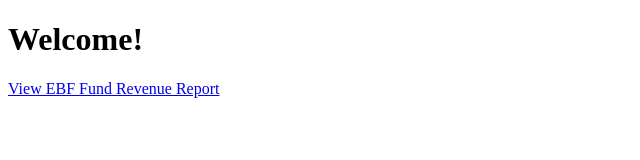
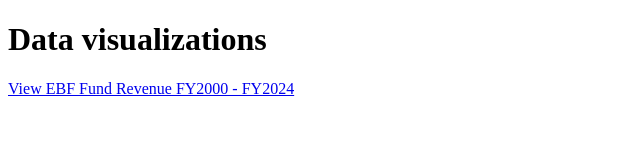
Before and after one commit to cpoulo2/cpoulo2.github.io, a plain HTML site: page index.html in a window 1280 px wide. Shown: the whole page, without its empty margins (0-640 px from the left). Drawn offline with Linux system fonts and the light colour scheme.

Commit message:
changing index lanaguage

```diff
--- a/index.html
+++ b/index.html
@@ -1,12 +1,12 @@
 <!DOCTYPE html>
 <html>
 <head>
-  <title>Welcome to My GitHub Pages</title>
+  <title>The Sharing Space</title>
 </head>
 <body>
-  <h1>Welcome!</h1>
+  <h1>Data visualizations</h1>
   <p>
-    <a href="ebf_fund_revenue.html">View EBF Fund Revenue Report</a>
+    <a href="ebf_fund_revenue.html">View EBF Fund Revenue FY2000 - FY2024</a>
   </p>
 </body>
 </html>
```
